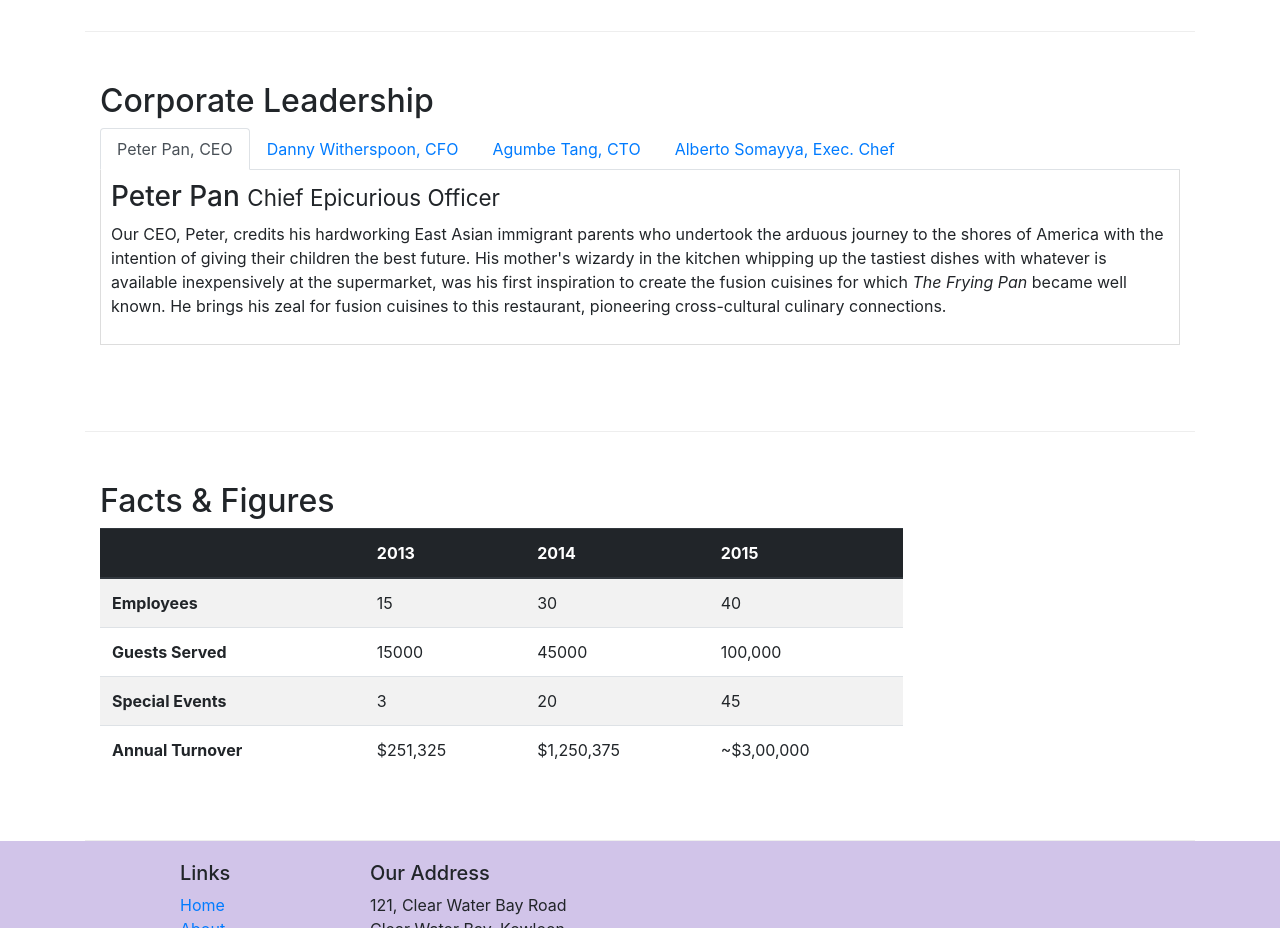
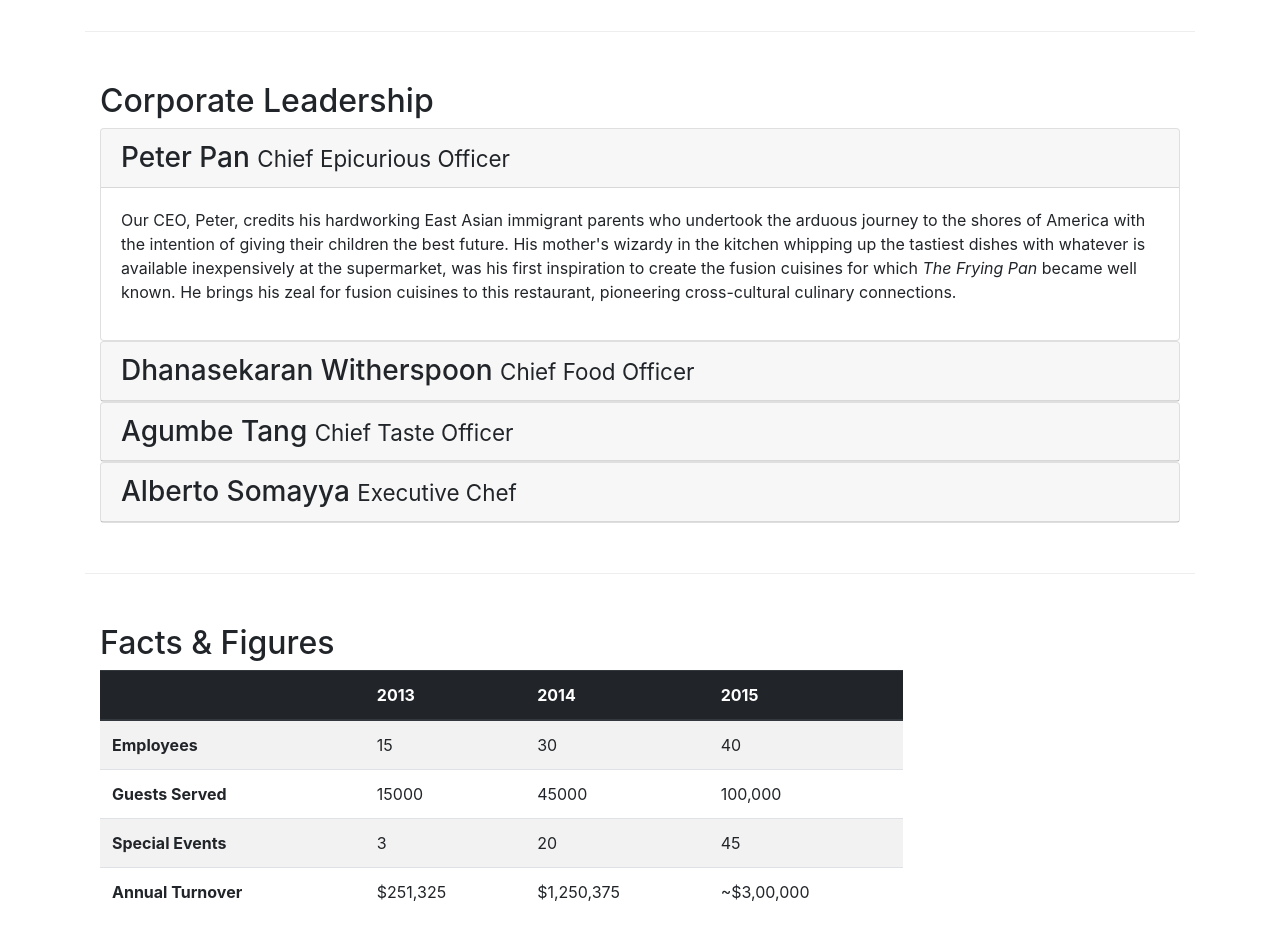
Before and after one commit to bheemsetty/nodetest, a website: page aboutus.html in a window 1280 px wide. Shown: the part 940-1868 px from the top of the page. Drawn offline with nearby package versions, Linux system fonts and the light colour scheme.

Commit message:
accordian

```diff
--- a/aboutus.html
+++ b/aboutus.html
@@ -108,50 +108,78 @@
         <div class="row row-content align-item-center">
             <div class="col-12 ">
                 <h2>Corporate Leadership</h2>
-                <ul class="nav nav-tabs">
-                    <li class="nav-item">
-                        <a class="nav-link active" href="#peter" role="tab" data-toggle="tab">Peter Pan, CEO</a>
-                    </li>
-                    <li class="nav-item">
-                        <a class="nav-link" href="#danny" role="tab" data-toggle="tab">Danny Witherspoon, CFO</a>
-                    </li>
-                    <li class="nav-item">
-                        <a class="nav-link" href="#agumbe" role="tab" data-toggle="tab">Agumbe Tang, CTO</a>
-                    </li>
-                    <li class="nav-item">
-                        <a class="nav-link" href="#alberto" role="tab" data-toggle="tab">Alberto Somayya, Exec. Chef</a>
-                    </li>
-                </ul>
-                <div class="tab-content">
-                    <div role="tabpanel" class="tab-pane fade show active" id="peter">
-                        <h3>Peter Pan <small>Chief Epicurious Officer</small></h3>
-                        <p class="d-none d-sm-block">Our CEO, Peter, credits his hardworking East Asian immigrant parents who
+                <div class="accordian">
+                        <div class="card">
+                                <div class="card-header" role="tab" id="peterhead">
+                                <h3 class="mb-0">
+                                    <a data-toggle="collapse" data-target="#peter">
+                                    Peter Pan <small>Chief Epicurious Officer</small>
+                                    </a>
+                                </h3>
+                                </div>
+                                <div class="collapse show" id="peter" data-parent="#accordion">
+                                    <div class="card-body">
+                                        <p class="d-none d-sm-block">
+                                                Our CEO, Peter, credits his hardworking East Asian immigrant parents who
                                                 undertook the arduous journey to the shores of America with the intention of giving their children
                                                 the best future. His mother's wizardy in the kitchen whipping up the tastiest dishes with whatever
                                                 is available inexpensively at the supermarket, was his first inspiration to create the fusion
                                                 cuisines for which <em>The Frying Pan</em> became well known. He brings his zeal for fusion
-                            cuisines to this restaurant, pioneering cross-cultural culinary connections.</p>
+                                                cuisines to this restaurant, pioneering cross-cultural culinary connections.
+                                        </p>
                                     </div>
-                    <div role="tabpanel" class="tab-pane fade" id="danny">
-                        <h3>Dhanasekaran Witherspoon <small>Chief Food Officer</small></h3>
+                                </div>
+                            </div>
+                            <div class="card">
+                                    <div class="card-header" role="tab" id="dannyhead">
+                                    <h3 class="mb-0">
+                                        <a class="collapsed" data-toggle="collapse" data-target="#danny">
+                                        Dhanasekaran Witherspoon <small>Chief Food Officer</small>
+                                        </a>
+                                    </h3>
+                                </div>
+                                <div class="collapse" id="danny" data-parent="#accordion">
+                                    <div class="card-body">
                                         <p class="d-none d-sm-block">Our CFO, Danny, as he is affectionately referred to by his colleagues,
                                                 comes from a long established family tradition in farming and produce. His experiences growing up
                                                 on a farm in the Australian outback gave him great appreciation for varieties of food sources. As
-                            he puts it in his own words, <em>Everything that runs, wins, and everything that stays, pays!</em></p>
+                                                he puts it in his own words, <em>Everything that runs, wins, and everything that stays, pays!</em></em></p>
                                     </div>
-                    <div role="tabpanel" class="tab-pane fade" id="agumbe">
-                        <h3>Agumbe Tang <small>Chief Taste Officer</small></h3>
+                                </div>
+                            </div>
+                            <div class="card">
+                                    <div class="card-header" role="tab" id="agumbehead">
+                                    <h3 class="mb-0">
+                                        <a class="collapsed" data-toggle="collapse" data-target="#agumbe">
+                                        Agumbe Tang <small>Chief Taste Officer</small>
+                                        </a>
+                                    </h3>
+                                </div>
+                                <div class="collapse" id="agumbe" data-parent="#accordion">
+                                    <div class="card-body">
                                         <p class="d-none d-sm-block">Blessed with the most discerning gustatory sense, Agumbe, our CTO,
                                                 personally ensures that every dish that we serve meets his exacting tastes. Our chefs dread the
                                                 tongue lashing that ensues if their dish does not meet his exacting standards. He lives by his
                                                 motto, <em>You click only if you survive my lick.</em></p>
                                     </div>
-                    <div role="tabpanel" class="tab-pane fade" id="alberto">
-                        <h3>Alberto Somayya <small>Executive Chef</small></h3>
+                                </div>
+                            </div>
+                            <div class="card">
+                                    <div class="card-header" role="tab" id="albertohead">
+                                    <h3 class="mb-0">
+                                        <a class="collapsed" data-toggle="collapse" data-target="#alberto">
+                                        Alberto Somayya <small>Executive Chef</small>
+                                        </a>
+                                    </h3>
+                                </div>
+                                <div class="collapse" id="alberto" data-parent="#accordion">
+                                    <div class="card-body">
                                         <p class="d-none d-sm-block">Award winning three-star Michelin chef with wide International experience
                                                 having worked closely with whos-who in the culinary world, he specializes in creating mouthwatering
                                                 Indo-Italian fusion experiences. He says, <em>Put together the cuisines from the two craziest
                                                     cultures, and you get a winning hit! Amma Mia!</em></p>
+                                    </div>
+                                </div>
                             </div>
                 </div>
             </div>
```
Lines whose indentation alone changed are shown as unchanged.
